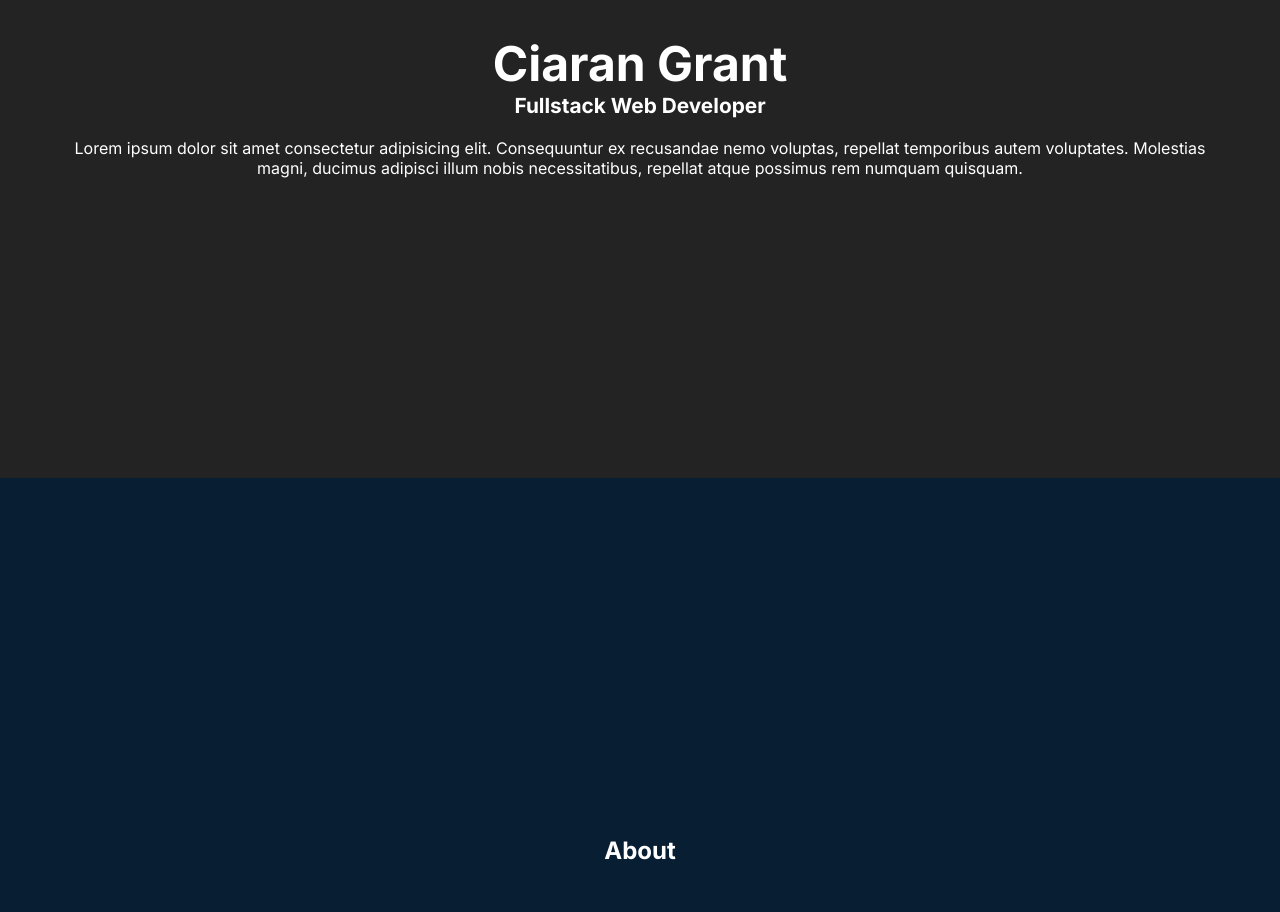
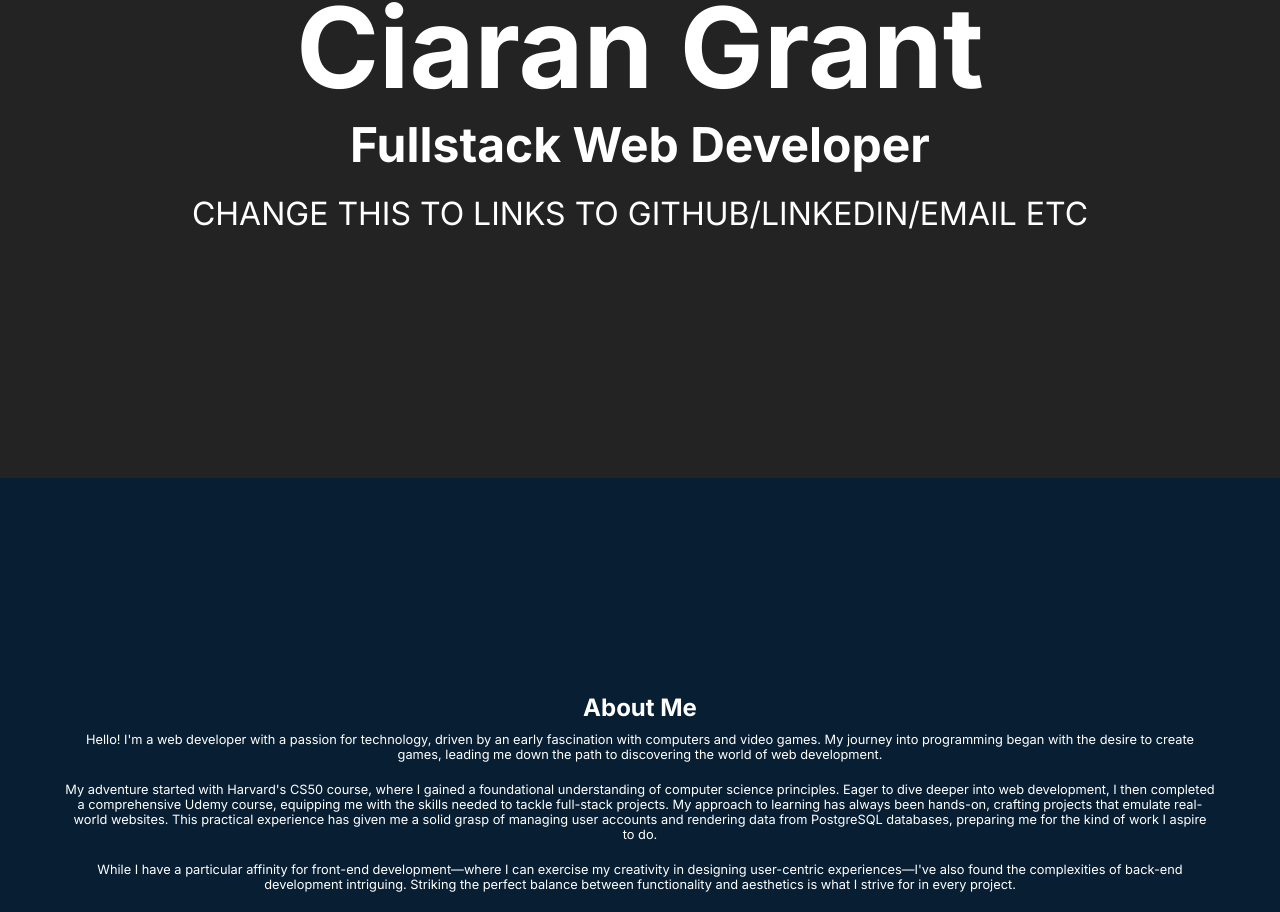
Before and after one commit to CiaranRG/PortfolioSite, a React app in the folder Frontend/: page / in a window 1280 px wide. Shown: the part 322-1234 px from the top of the page. Built offline with nearby package versions, Linux system fonts and the light colour scheme; the HTML template or start-up script is replaced by a standard one.

Commit message:
added basic setups for all the sections

```diff
--- a/Frontend/src/MainPage/MainPage.scss
+++ b/Frontend/src/MainPage/MainPage.scss
@@ -22,7 +22,92 @@
         .homeParagraph {
             font-size: 1rem;
         }
-        @media (min-width: 1400px) {
+    }
+
+    .sectionAbout {
+        @include section-setup;
+        background-color: $color2;
+        h1{
+            margin-bottom: 10px;
+        }
+        p{
+            font-size: 0.8rem;
+        }
+    }
+
+    .sectionProjects {
+        @include section-setup;
+    }
+
+    .sectionContact {
+        @include section-setup;
+        background-color: $color2;
+    }
+    @media (min-width: 576px) {
+        .sectionHome{
+            .homeHeader {
+                font-size: 4rem;
+            }
+
+            .homeSubheader {
+                font-size: 1.5rem;
+            }
+
+            .homeParagraph {
+                font-size: 1.2rem;
+            }
+        }
+    }
+
+    @media (min-width: 768px) {
+        .sectionHome{
+            .homeHeader {
+                font-size: 5rem;
+            }
+
+            .homeSubheader {
+                font-size: 2rem;
+            }
+
+            .homeParagraph {
+                font-size: 1.5rem;
+            }
+        }
+    }
+
+    @media (min-width: 992px) {
+        .sectionHome{
+            .homeHeader {
+                font-size: 6rem;
+            }
+
+            .homeSubheader {
+                font-size: 2.5rem;
+            }
+
+            .homeParagraph {
+                font-size: 1.7rem;
+            }
+        }
+    }
+
+    @media (min-width: 1200px) {
+        .sectionHome{
+            .homeHeader {
+                font-size: 7rem;
+            }
+
+            .homeSubheader {
+                font-size: 3rem;
+            }
+
+            .homeParagraph {
+                font-size: 2rem;
+            }
+        }
+    }
+    @media (min-width: 1400px) {
+        .sectionHome{
             .homeHeader {
                 font-size: 7rem;
             }
@@ -37,17 +122,4 @@
         }
     }
 
-    .sectionAbout {
-        @include section-setup;
-        background-color: $color2;
-    }
-
-    .sectionProjects {
-        @include section-setup;
-    }
-
-    .sectionContact {
-        @include section-setup;
-        background-color: $color2;
-    }
 }
--- a/Frontend/src/MainPage/MainPage.tsx
+++ b/Frontend/src/MainPage/MainPage.tsx
@@ -7,17 +7,40 @@ export default function MainPage() {
                 <section className='sectionHome'>
                     <p className='homeHeader'>Ciaran Grant</p>
                     <p className='homeSubheader'>Fullstack Web Developer</p>
-                    <p className='homeParagraph'>Lorem ipsum dolor sit amet consectetur adipisicing elit. Consequuntur ex recusandae nemo voluptas, repellat temporibus autem voluptates. Molestias magni, ducimus adipisci illum nobis necessitatibus, repellat atque possimus rem numquam quisquam.</p>
+                    <p className='homeParagraph'>CHANGE THIS TO LINKS TO GITHUB/LINKEDIN/EMAIL ETC</p>
                 </section>
                 <section className='sectionAbout'>
-                    <h1>About</h1>
+                    <h1>About Me</h1>
+                    <p>
+                        Hello! I'm a web developer with a passion for technology, driven by an early fascination with computers and video games. My journey into programming began with the desire to create games, leading me down the path to discovering the world of web development.
+                    </p>
+                    <br />
+                    <p>
+                        My adventure started with Harvard's CS50 course, where I gained a foundational understanding of computer science principles. Eager to dive deeper into web development, I then completed a comprehensive Udemy course, equipping me with the skills needed to tackle full-stack projects. My approach to learning has always been hands-on, crafting projects that emulate real-world websites. This practical experience has given me a solid grasp of managing user accounts and rendering data from PostgreSQL databases, preparing me for the kind of work I aspire to do.
+                    </p>
+                    <br />
+                    <p>
+                        While I have a particular affinity for front-end development—where I can exercise my creativity in designing user-centric experiences—I've also found the complexities of back-end development intriguing. Striking the perfect balance between functionality and aesthetics is what I strive for in every project.
+                    </p>
+                    <br />
+                    <p>
+                        Looking ahead, my goal is to create industry-leading web applications that incorporate the latest technologies and design trends. I'm also keen on broadening my expertise in web security, ensuring that the applications I build are not only innovative but also safe for users. As the tech landscape evolves, I stay informed through communities on Reddit, YouTube, and Twitter, always ready to adapt and embrace new challenges.
+                    </p>
+                    <br />
+                    <p>
+                        My journey in web development has been incredibly rewarding. Every project, every line of code, has been a stepping stone towards becoming the developer I aim to be. I'm proud of how far I've come and excited for what the future holds.
+                    </p>
                 </section>
                 <section className='sectionProjects'>
                     <h1>Projects</h1>
+                    <br />
+                    <div>SWAPI Project - MUI/React </div>
+                    <div>Restaurant - Node/React/TS/SCSS/PSQL </div>
+                    <div>Ecommerce - Node/React/TS/SCSS/PSQL </div>
                 </section>
-                <section className='sectionContact'>
+                {/* <section className='sectionContact'>
                     <h1>Contact</h1>
-                </section>
+                </section> */}
             </main>
         </>
     )
--- a/Frontend/src/Navbar/Navbar.scss
+++ b/Frontend/src/Navbar/Navbar.scss
@@ -29,10 +29,12 @@ nav {
             width: 80%;
             padding-left: 20%;
             transition: 0.5s;
-            .hidden{
+
+            .hidden {
                 display: none;
             }
-            a{
+
+            a {
                 text-decoration: none;
                 color: $color3;
                 font-size: 1.3rem;
@@ -93,15 +95,17 @@ nav {
     }
 
     &.addBackground {
-        background-color: rgba(0, 0, 0, 1);
+        background-color: rgba(0, 0, 0, 0.8);
     }
+
     @media (min-width: 576px) {
-        .navDiv{
-            .leftNav{
-                a{
+        .navDiv {
+            .leftNav {
+                a {
                     font-size: 1.5rem;
                 }
             }
+
             .menuContent {
                 a {
                     font-size: 1rem;
@@ -109,13 +113,15 @@ nav {
             }
         }
     }
+
     @media (min-width: 768px) {
-        .navDiv{
-            .leftNav{
-                a{
+        .navDiv {
+            .leftNav {
+                a {
                     font-size: 1.7rem;
                 }
             }
+
             .menuContent {
                 a {
                     font-size: 1.2rem;
@@ -123,13 +129,15 @@ nav {
             }
         }
     }
+
     @media (min-width: 1400px) {
-        .navDiv{
-            .leftNav{
-                a{
+        .navDiv {
+            .leftNav {
+                a {
                     font-size: 1.8rem;
                 }
             }
+
             .menuContent {
                 a {
                     font-size: 1.2rem;
--- a/Frontend/src/Navbar/Navbar.tsx
+++ b/Frontend/src/Navbar/Navbar.tsx
@@ -50,7 +50,7 @@ export default function Navbar() {
                             <Link to={'/'}>Home</Link>
                             <Link to={'/SectionOne'}>About</Link>
                             <Link to={'/SectionOne'}>Projects</Link>
-                            <Link to={'/SectionOne'}>Contact</Link>
+                            {/* <Link to={'/SectionOne'}>Contact</Link> */}
                         </div>
                     )}
                 </div>
```
